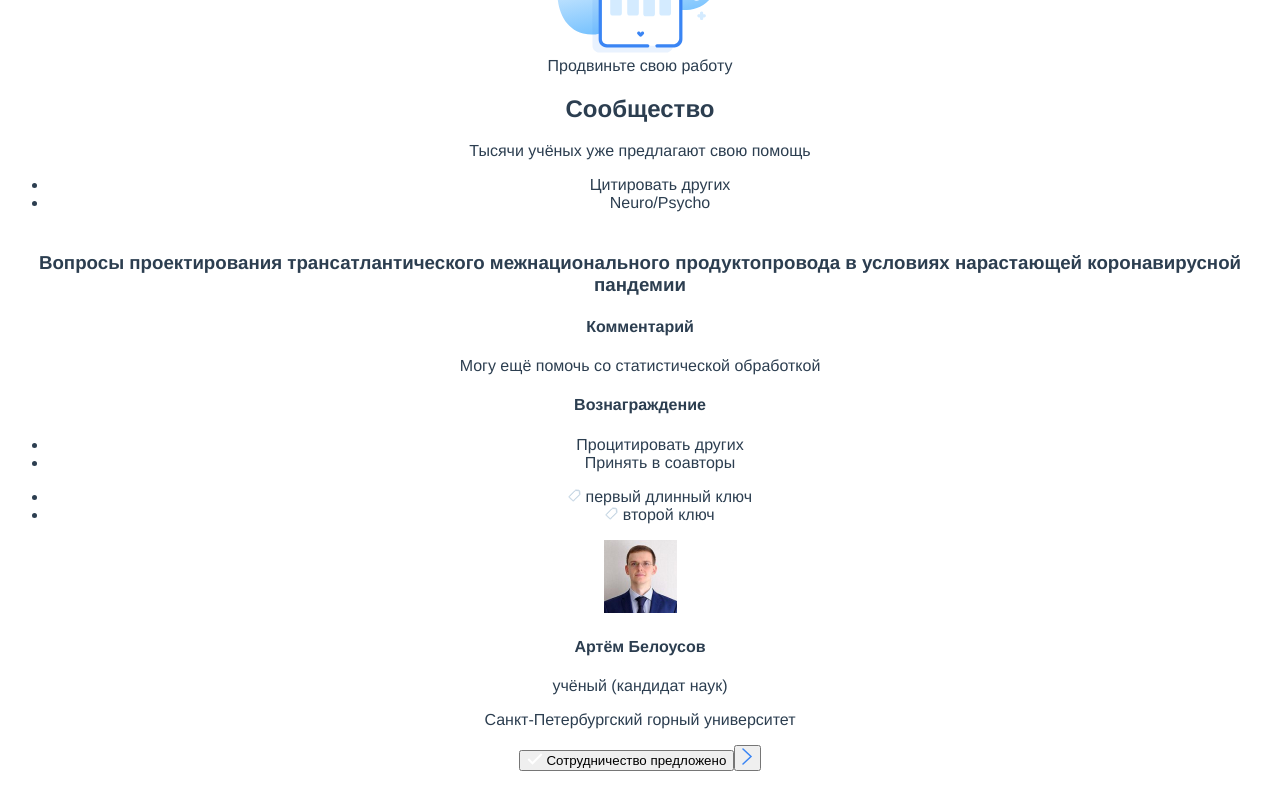
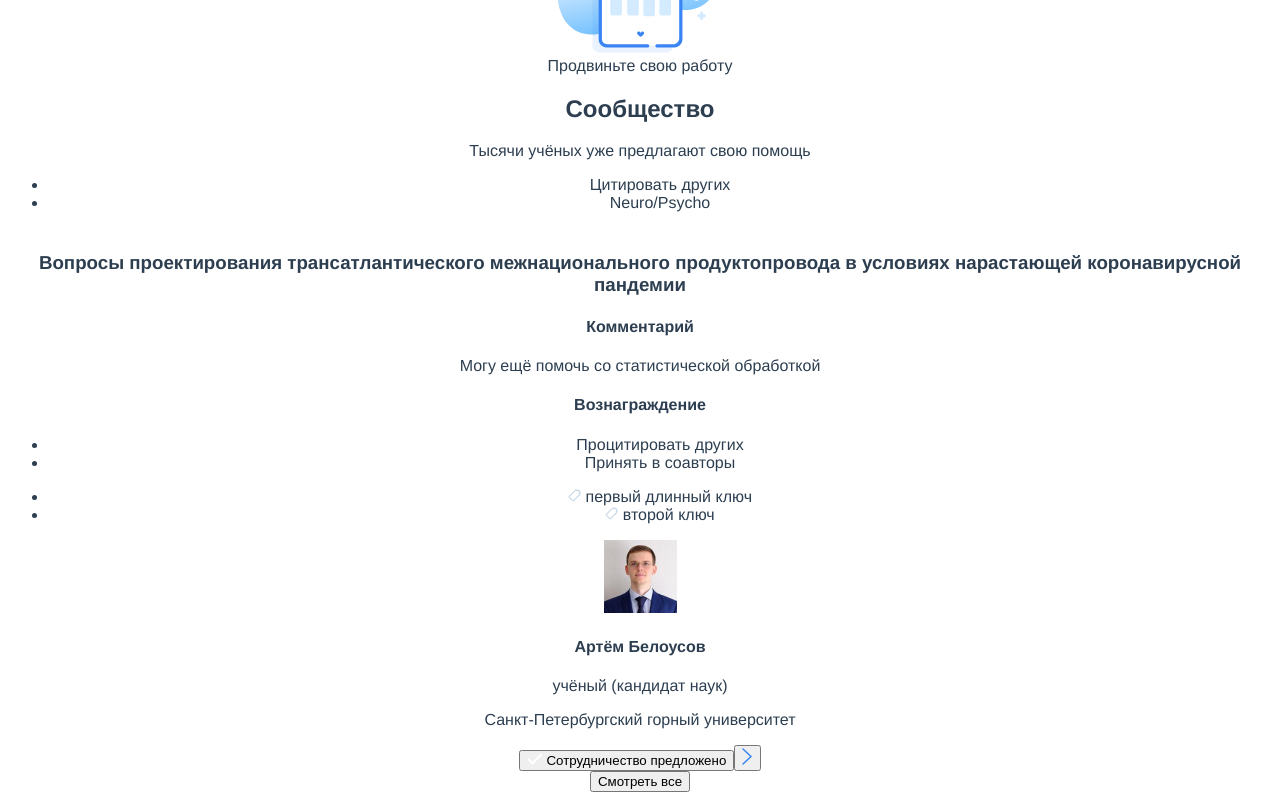
Before and after one commit to eugened503/community-scientists, a Vue app: page / in a window 1280 px wide. Shown: the part 1533-2333 px from the top of the page. Before the commit the page ends 2312 px from the top, so only its background shows below. Built offline with nearby package versions, Linux system fonts and the light colour scheme.

Commit message:
добавлена кнопка для community

```diff
--- a/src/components/Community.vue
+++ b/src/components/Community.vue
@@ -75,6 +75,7 @@
           </button>
         </div>
       </article>
+      <button class="scientists__button">Смотреть все</button>
     </div>
   </section>
 </template>
```
